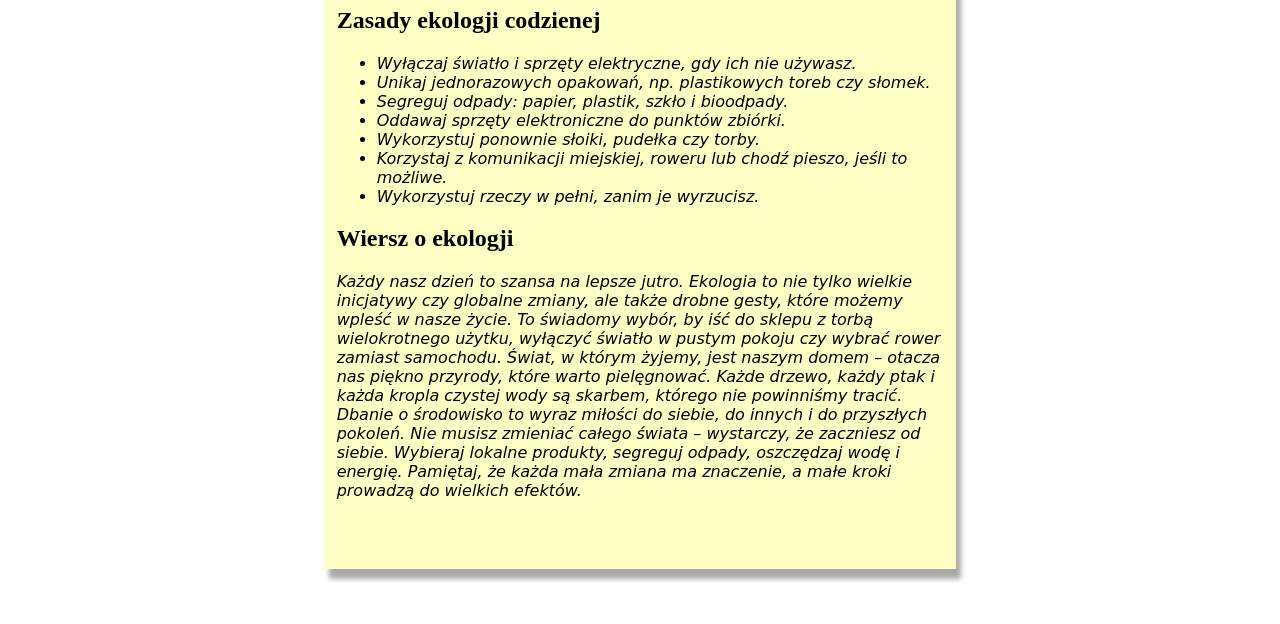
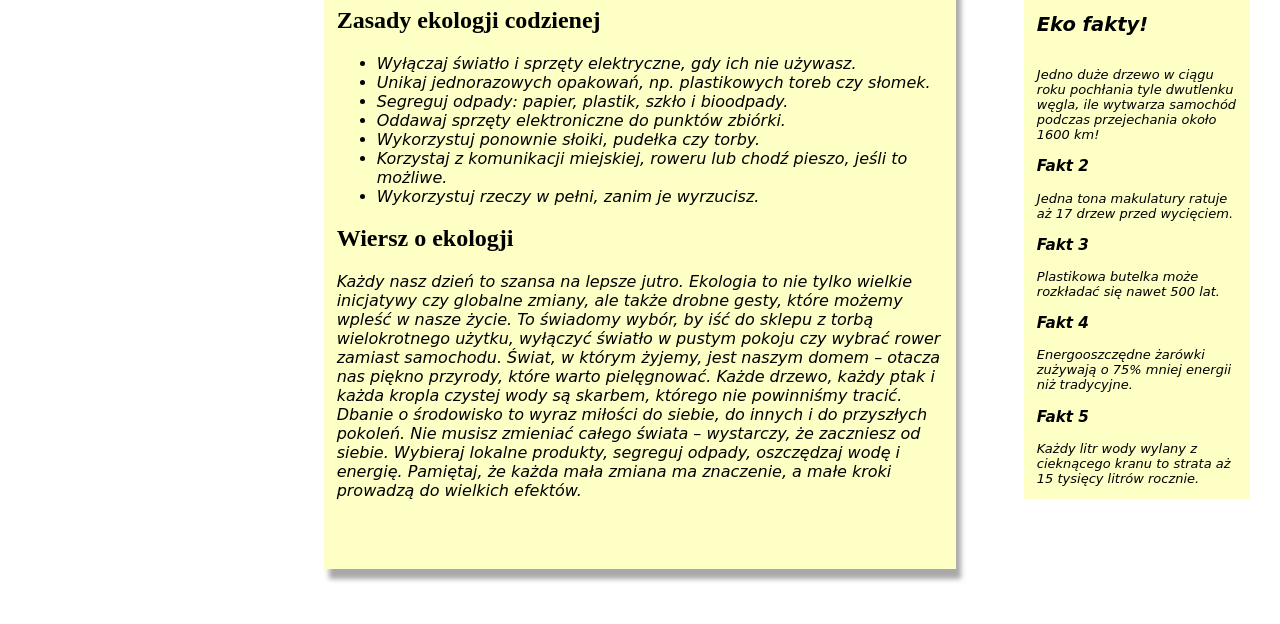
Before and after one commit to JeremiaszMakochon/Eko, a plain HTML site: page index.html in a window 1280 px wide. Shown: the part 176-800 px from the top of the page. Drawn offline with Linux system fonts and the light colour scheme.

Commit message:
Add files via upload

```diff
--- a/index.html
+++ b/index.html
@@ -30,6 +30,17 @@
             Nie musisz zmieniać całego świata – wystarczy, że zaczniesz od siebie. Wybieraj lokalne produkty, segreguj odpady, oszczędzaj wodę i energię. Pamiętaj, że każda mała zmiana ma znaczenie, a małe kroki prowadzą do wielkich efektów.</a>
     </div>
     </div>
-
+    <div class="footer">
+    <div> <h2>Eko fakty!</h2> <BR>
+        Jedno duże drzewo w ciągu roku pochłania tyle dwutlenku węgla, ile wytwarza samochód podczas przejechania około 1600 km! <br>
+        <h3>Fakt 2</h3>
+        Jedna tona makulatury ratuje aż 17 drzew przed wycięciem. <br>
+         <h3>Fakt 3</h3>
+        Plastikowa butelka może rozkładać się nawet 500 lat. <br>
+        <h3>Fakt 4</h3>
+        Energooszczędne żarówki zużywają o 75% mniej energii niż tradycyjne. <br>
+        <h3>Fakt 5</h3>
+        Każdy litr wody wylany z cieknącego kranu to strata aż 15 tysięcy litrów rocznie.</div>
+    </div>
 </body>
 </html>
--- a/snow.css
+++ b/snow.css
@@ -3,3 +3,4 @@ header {background-color: rgba(254, 255, 187, 0.85); font-size: 5; font-family:
 body {background-image: url(green.jpg); background-size: cover;}
 a {font-family: cursive; font-style: italic;}
 .item {font-family: cursive; font-style: italic;}
+.footer {position: absolute; top: 20%; left: 80%; font-family: cursive; font-style: italic; width: 200px; background-color: rgba(254, 255, 187, 0.85); padding: 1%; font-size: small;}
```
